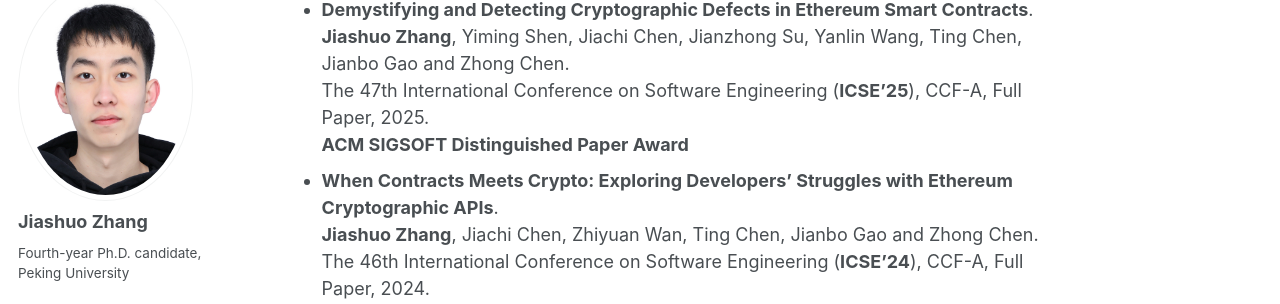
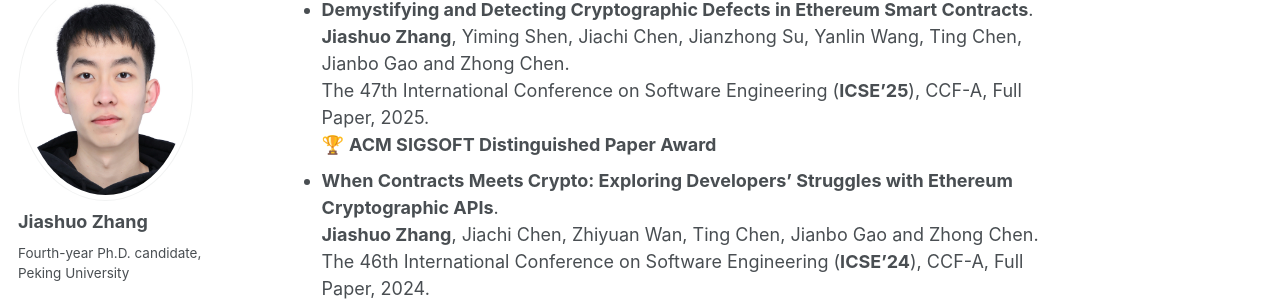
Before and after one commit to zhangjiashuo-cs/zhangjiashuo-cs.github.io, a Jekyll site: the page built from _pages/about.md, in a window 1280 px wide and 900 px high, scrolled down 976 px. Shown: the part 126-430 px from the top of the window. Built offline with Jekyll 4.4.1, drawn with Linux system fonts in a browser that asks for light colours; some web fonts are replaced.

```diff
--- a/_pages/about.md
+++ b/_pages/about.md
@@ -35,7 +35,7 @@ My research interests include:
 * **Demystifying and Detecting Cryptographic Defects in Ethereum Smart Contracts**. \
   **Jiashuo Zhang**, Yiming Shen, Jiachi Chen, Jianzhong Su, Yanlin Wang, Ting Chen, Jianbo Gao and Zhong Chen.\
   The 47th International Conference on Software Engineering (**ICSE'25**), CCF-A, Full Paper, 2025.\
-  **ACM SIGSOFT Distinguished Paper Award**
+  🏆 **ACM SIGSOFT Distinguished Paper Award**
 * **When Contracts Meets Crypto: Exploring Developers' Struggles with Ethereum Cryptographic APIs**. \
   **Jiashuo Zhang**, Jiachi Chen, Zhiyuan Wan, Ting Chen, Jianbo Gao and Zhong Chen. \
   The 46th International Conference on Software Engineering (**ICSE'24**), CCF-A, Full Paper, 2024.
```
